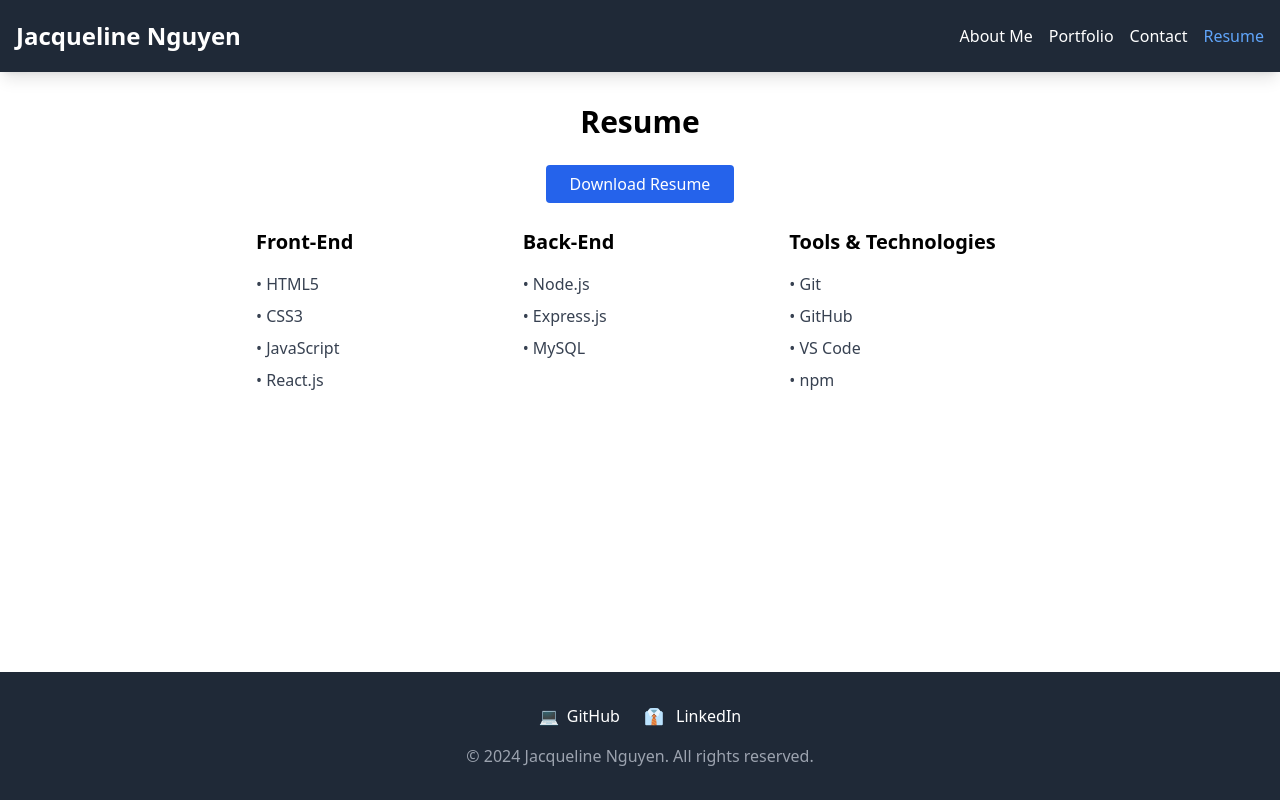
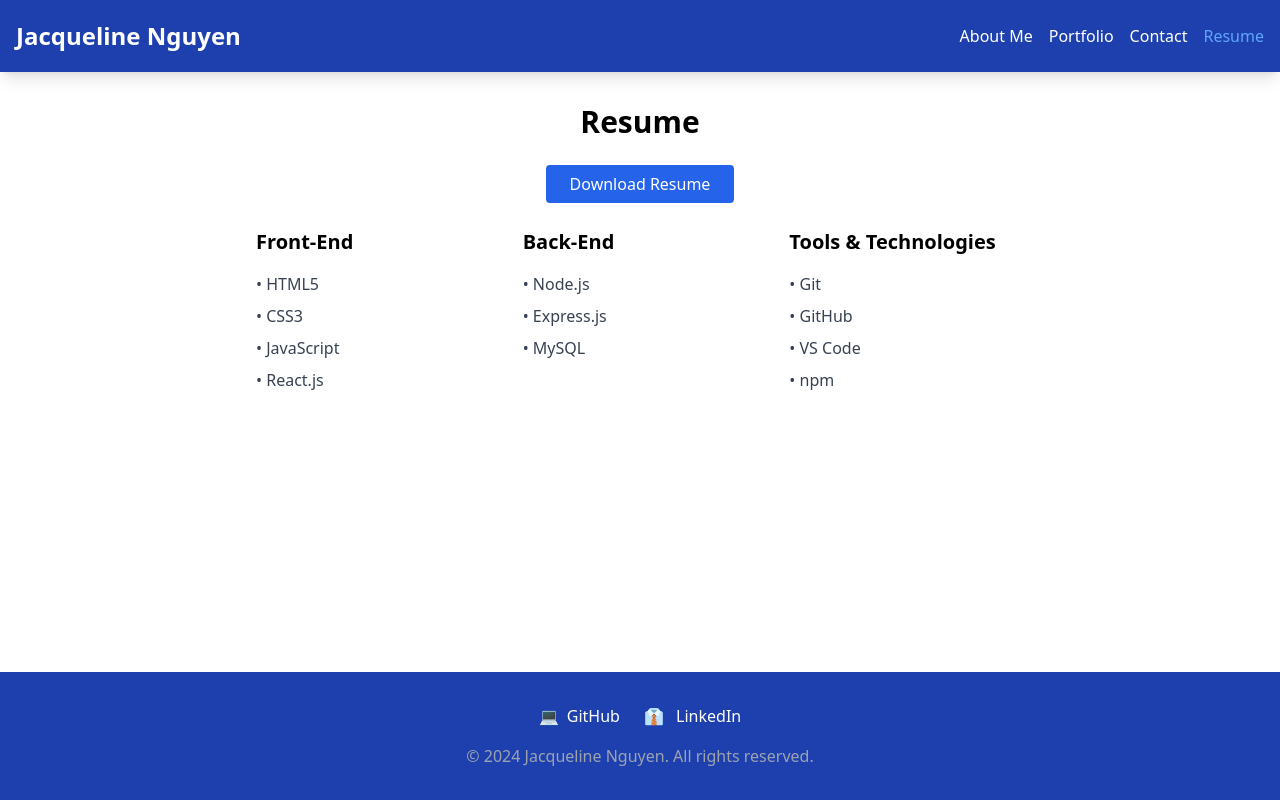
Before and after one commit to jackietng/My-React-Portfolio, a React (Vite) app: page /resume in a window 1280 px wide. Built offline with nearby package versions, Linux system fonts and the light colour scheme.

Commit message:
updated header, footer and resume link

```diff
--- a/src/components/footer.jsx
+++ b/src/components/footer.jsx
@@ -16,7 +16,7 @@ function Footer() {
   ];
 
   return (
-    <footer className="bg-gray-800 text-white py-8 mt-auto">
+    <footer className="bg-blue-800 text-white py-8 mt-auto">
       <div className="container mx-auto px-4">
         <div className="flex justify-center space-x-6">
           {socialLinks.map((link) => (
--- a/src/components/header.jsx
+++ b/src/components/header.jsx
@@ -14,7 +14,7 @@ function Header() {
   ];
 
   return (
-    <header className="bg-gray-800 text-white shadow-lg">
+    <header className="bg-blue-800 text-white shadow-lg">
       <div className="container mx-auto px-4 py-5">
         <div className="flex flex-col md:flex-row md:justify-between md:items-center">
           <div className="text-2xl font-bold mb-4 md:mb-0">
--- a/src/components/resume.jsx
+++ b/src/components/resume.jsx
@@ -28,7 +28,7 @@ function Resume() {
       <div className="max-w-3xl mx-auto">
         <div className="mb-8 text-center">
           <a
-            href="/Profile.pdf"
+            href="/resume.pdf"
             download
             className="bg-blue-600 text-white py-2 px-6 rounded hover:bg-blue-700 transition-colors duration-300"
           >
```
Also changed, not shown: 1 other file (tests, documents, lock files or other folders).
